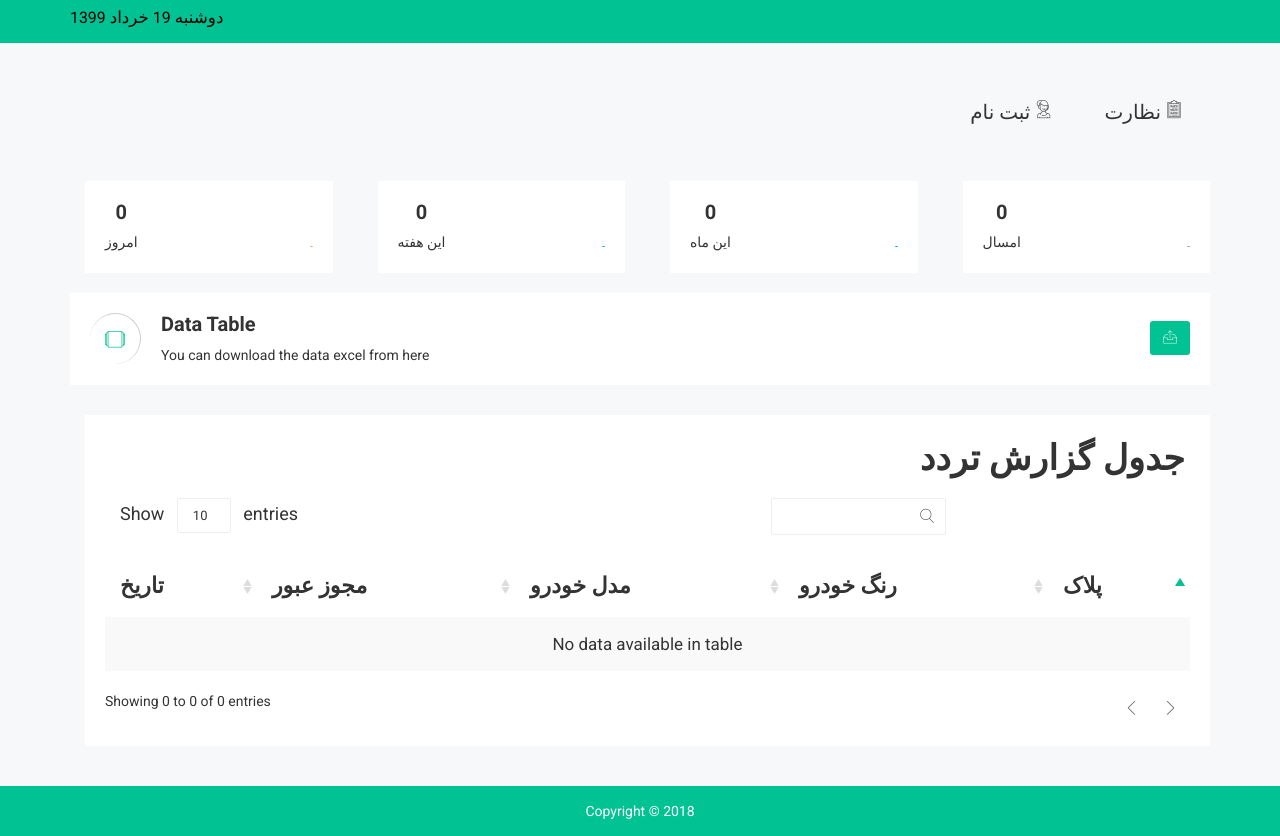
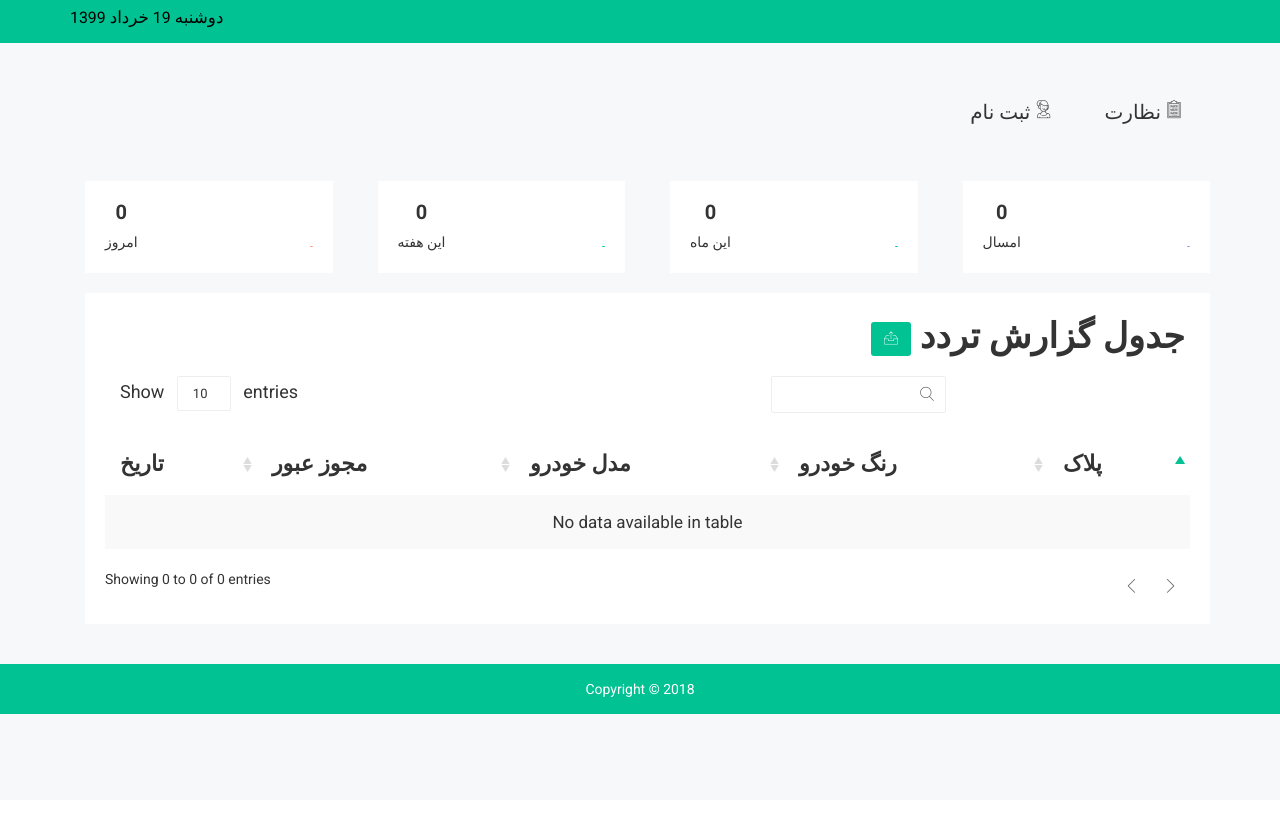
Before and after one commit to asal97/Computer-Vision-Project, a Django app: template CVP/templates/table.html in a window 1280 px wide. After the commit the page ends 714 px from the top, so only its background shows below. Run offline with Django 3.2, Linux system fonts and the light colour scheme; the template is opened without the code that fills it, so the values that code supplies are empty; some libraries are stand-ins or nearby versions; some web fonts are replaced.

Commit message:
report download view added to tables.

```diff
--- a/CVP/templates/table.html
+++ b/CVP/templates/table.html
@@ -74,37 +74,7 @@
     </div>
     <br>
     <!-- End Status area-->
-    <!-- Breadcomb area Start-->
-    <div class="breadcomb-area">
-        <div class="container">
-            <div class="row">
-                <div class="col-lg-12 col-md-12 col-sm-12 col-xs-12">
-                    <div class="breadcomb-list">
-                        <div class="row">
-                            <div class="col-lg-6 col-md-6 col-sm-6 col-xs-12">
-                                <div class="breadcomb-wp">
-                                    <div class="breadcomb-icon">
-                                        <i class="notika-icon notika-windows"></i>
-                                    </div>
-                                    <div class="breadcomb-ctn">
-                                        <h2>Data Table</h2>
-                                        <p>You can download the data excel from here </p>
-                                    </div>
-                                </div>
-                            </div>
-                            <div class="col-lg-6 col-md-6 col-sm-6 col-xs-3">
-                                <div class="breadcomb-report">
-                                    <button data-toggle="tooltip" data-placement="left" title="Download Report"
-                                            class="btn"><i class="notika-icon notika-sent"></i></button>
-                                </div>
-                            </div>
-                        </div>
-                    </div>
-                </div>
-            </div>
-        </div>
-    </div>
-    <!-- Breadcomb area End-->
+
     <!-- Data Table area Start-->
     <div class="data-table-area">
         <div class="container">
@@ -112,7 +82,13 @@
                 <div class="col-lg-12 col-md-12 col-sm-12 col-xs-12">
                     <div class="data-table-list">
                         <div class="basic-tb-hd">
-                            <h1 class="basic_table">جدول گزارش تردد</h1>
+
+                            <h1 class="basic_table"> جدول گزارش تردد<span class="breadcomb-report">
+                                    <button data-toggle="tooltip" data-placement="left" title="دانلود گزارش"
+                                            class="btn"><i class="notika-icon notika-sent"></i></button>
+                            </span></h1>
+
+
                             {#                            <p>It's just that simple. Turn your simple table into a sophisticated data table and offer your users a nice experience and great features without any effort.</p>#}
                         </div>
                         <div class="table-responsive">
```
Also changed, not shown: CVP/templates/index.html (+5 -2 lines).
